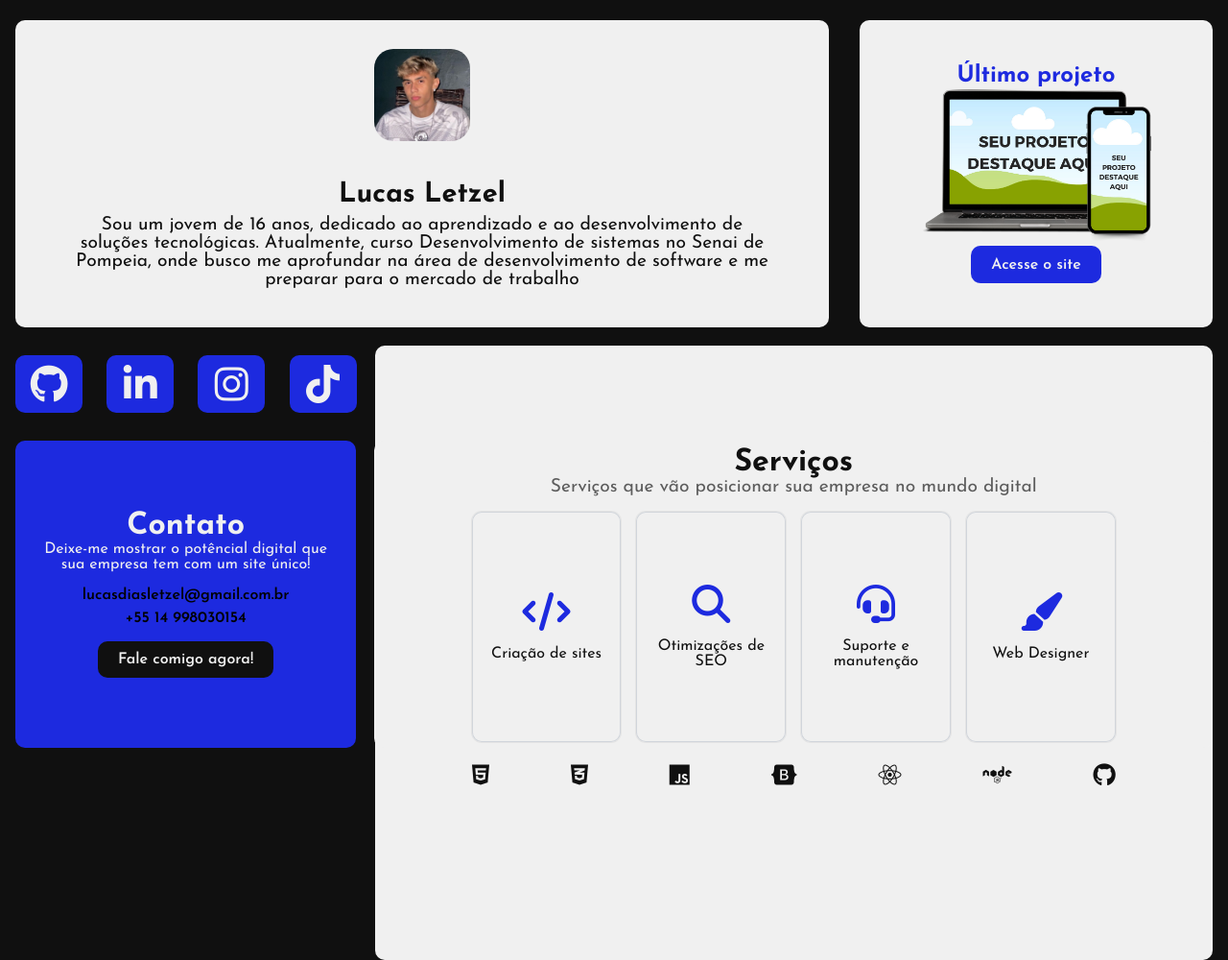
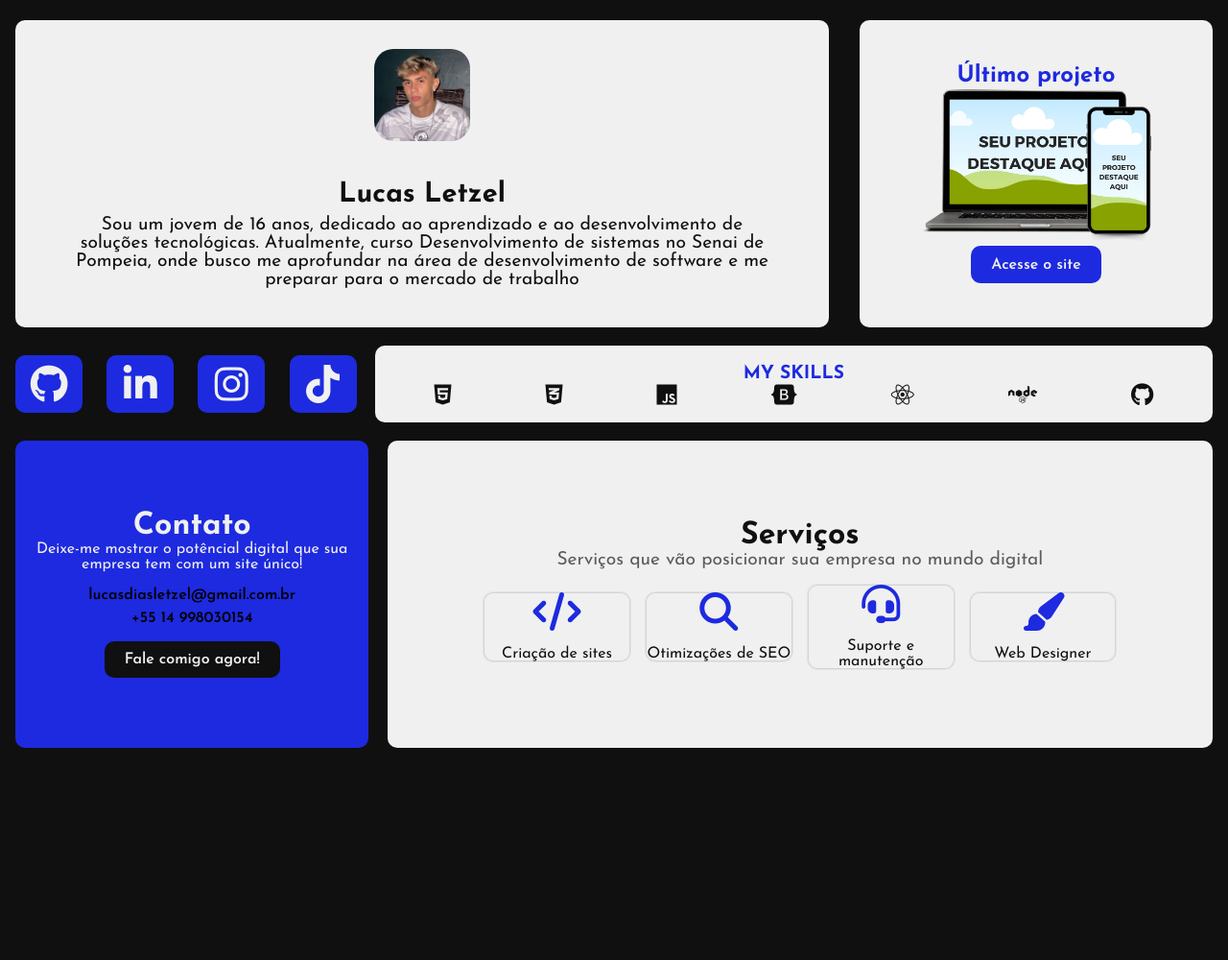
Before and after one commit to LLetzel/portifolio-letzel, a plain HTML site: page index.html in a window 1280 px wide. Shown: the whole page at 96% size. After the commit the page ends 800 px from the top, so only its background shows below. Drawn offline with Linux system fonts and the light colour scheme.

Commit message:
13/06/2024

```diff
--- a/css/responsive.css
+++ b/css/responsive.css
@@ -4,7 +4,7 @@
     }
 }
 
-@media (min-width: 1000px) {
+@media (min-width: 700px) {
     body {
         height: 100vh;
     }
@@ -52,7 +52,7 @@
 
     .skills {
         width: 70%;
-        height: 80vh;
+        /* height: 80vh; */
     }
 
     /*Widget 3*/
@@ -78,8 +78,10 @@
     }
 
     .item-servico {
-        width: 240px;
-        height: 240px;
+        /* width: 240px;
+        height: 240px; */
+        width: 40%;
+        height: 40%;
         border-radius: 10px;
     }
 
--- a/css/style.css
+++ b/css/style.css
@@ -78,12 +78,12 @@ body {
     padding: 1.5rem 1rem;
 }
 
-/* .user-card {
+.user-card {
     background-color: #ffffff;
     border-radius: 10px;
     width: 70%;
     height: 100%;
-} */
+}
 
 .content-user {
     width: 100%;
@@ -236,11 +236,12 @@ body {
     width: 100%;
     height: 100%;
     border-radius: 10px;
+    padding: 20px;
 }
 
 .content-skills {
-    height: 100%;
-    width: 100%;
+    /* height: 0%;
+    width: 100%; */
     display: flex;
     flex-direction: column;
     justify-content: space-around;
@@ -358,16 +359,15 @@ body {
 
 .item-servico {
     box-shadow: rgba(0, 0, 0, 0.05) 0px 0px 0px 1px, rgb(209, 213, 219) 0px 0px 0px 1px inset;
-    width: 100%;
-    max-width: 250px;
-    height: 250px;
+     width: 100%;
+    /* max-width: 250px; */
+    height: 80%;
     border-radius: 10px;
     display: flex;
     flex-direction: column;
     align-items: center;
-    justify-content: center;
+    justify-content: space-around;
     gap: 1rem;
-    padding: 1rem;
 }
 
 .item-servico i {
```
